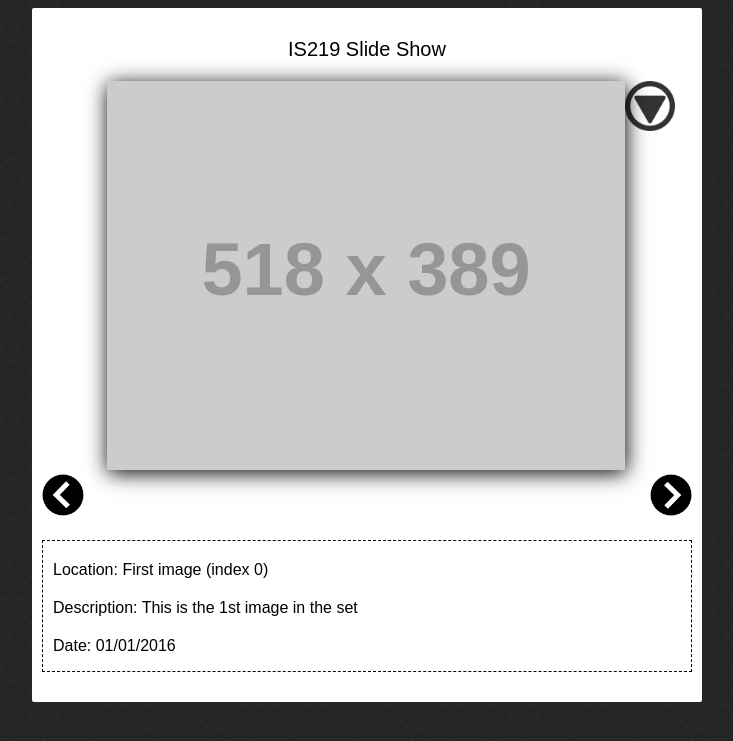
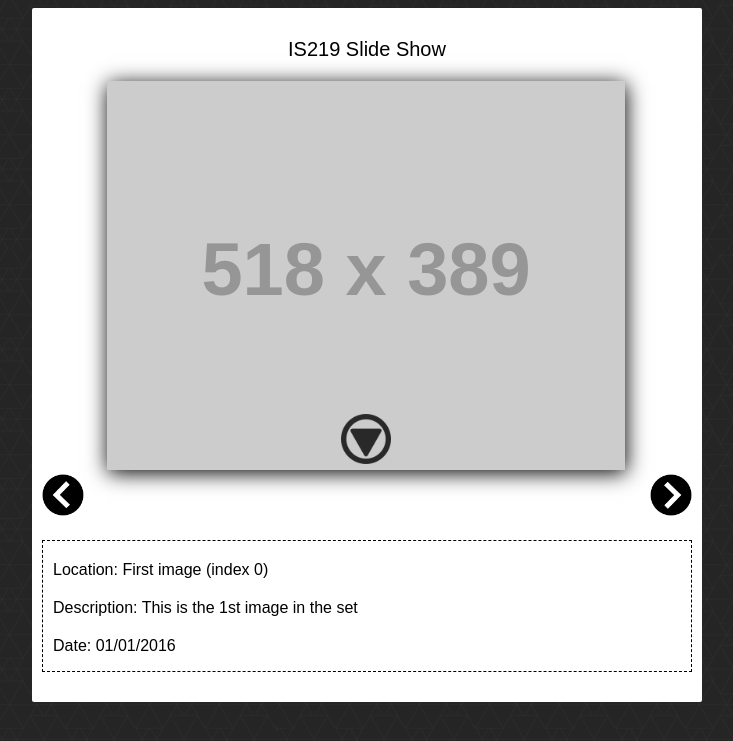
Before and after one commit to dy89/is219s17Yi-P2, a PHP site: page /index.html in a window 1280 px wide. Shown: the top 741 px of the page, without its empty margins (273-1006 px from the left). Run offline with PHP 8.4, Linux system fonts and the light colour scheme; some libraries are stand-ins or nearby versions.

Commit message:
Center 'More Details' button with photoholder

```diff
--- a/css/style.css
+++ b/css/style.css
@@ -25,13 +25,13 @@ body {
 }
 
 .moreIndicator {
+    left: 45%;
 	height: 50px;
 	width: 50px;
 	position: absolute;
 	z-index: 3;
 	opacity: .8;
-	top: 0px;
-	vertical-align: middle;
+	bottom:10px;
 }
 
 .thumbnail {
```
